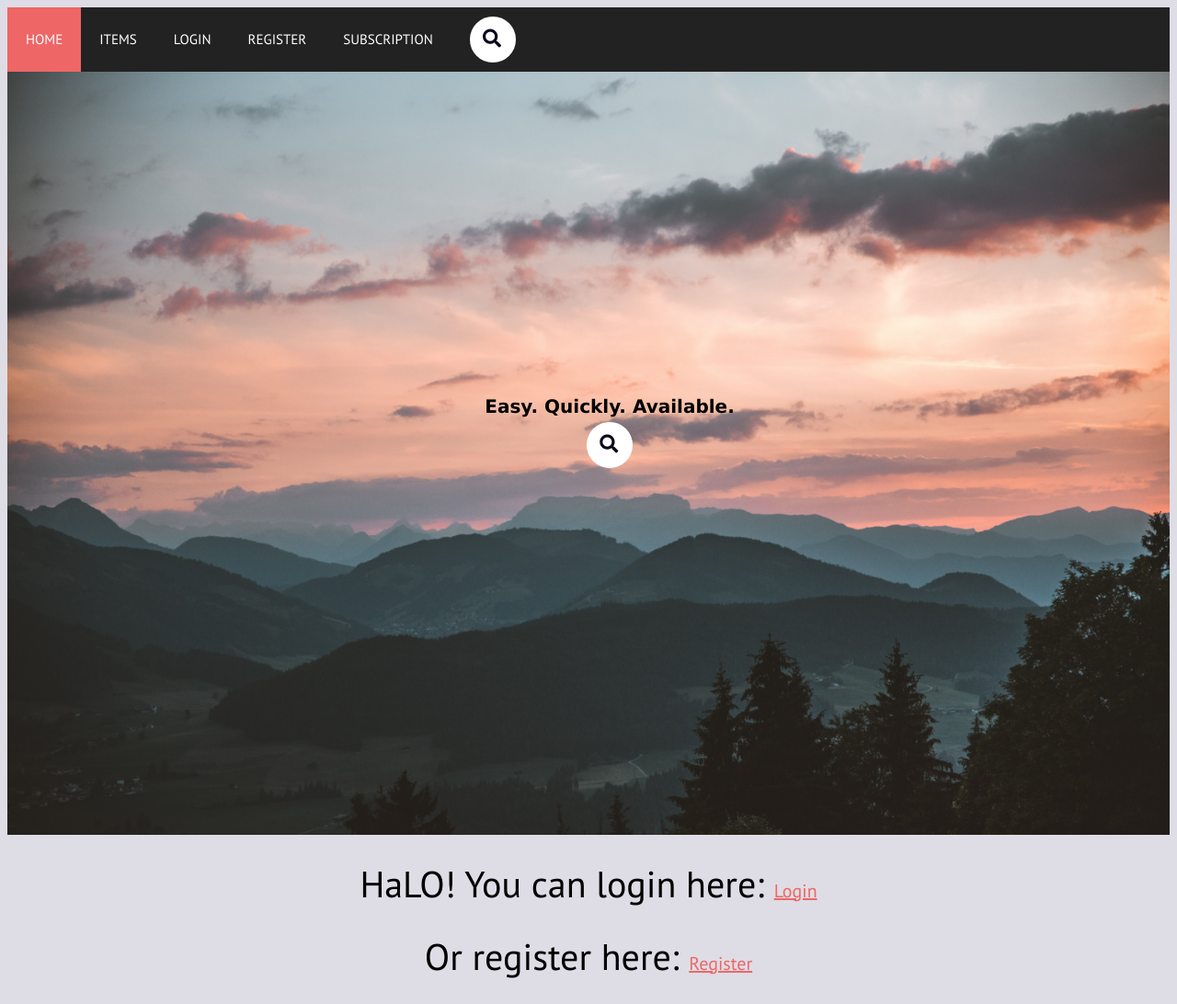
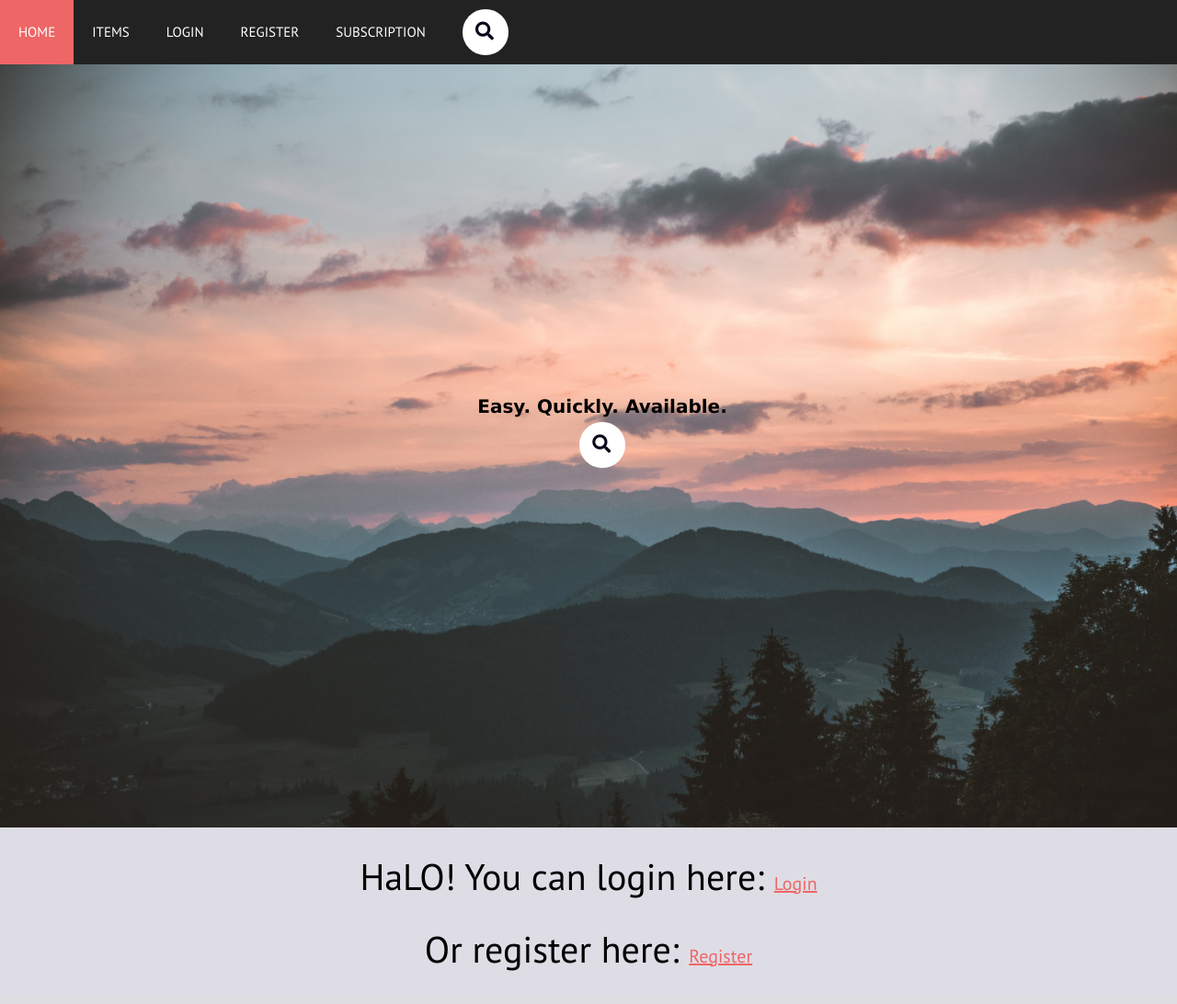
Before and after one commit to SqpuHkS/eCommerce_project, a Django app: page / in a window 1280 px wide. Shown: the whole page at 92% size. After the commit the page ends 1056 px from the top, so only its background shows below. Run offline with Django 3.2, Linux system fonts and the light colour scheme; some libraries are stand-ins or nearby versions.

Commit message:
make the body margin 0

```diff
--- a/static/css/items/card.css
+++ b/static/css/items/card.css
@@ -96,7 +96,7 @@ span {
   display: inline-block;
   height: 50px;
   font-family: 'Suranna', serif;
-  font-size: 34px;
+  font-size:28px;
 }
 
 .product-price-btn button {
--- a/static/css/navbar.css
+++ b/static/css/navbar.css
@@ -1,4 +1,8 @@
 @import url(https://fonts.googleapis.com/css?family=PT+Sans:400,700);
+body{
+  margin: 0;
+}
+
 h1{
   font:400 40px 'pt sans',sans-serif;
   text-align:center;
```
